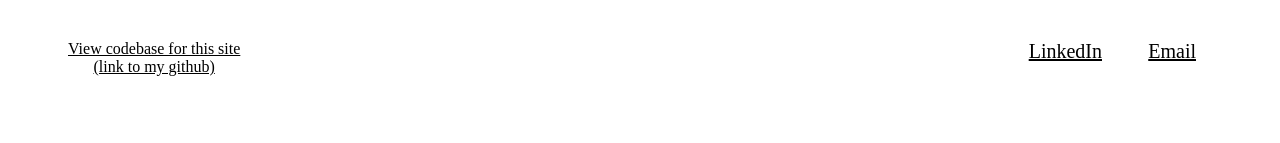
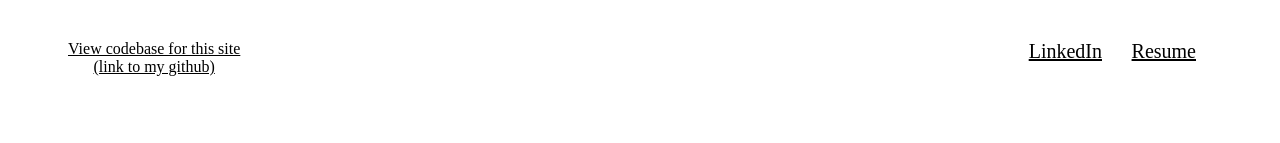
Before and after one commit to doeyeon/tony-profile, a Next.js app: page / in a window 1280 px wide. Shown: the top 143 px of the page. Built offline with nearby package versions, Linux system fonts and the light colour scheme.

Commit message:
Replace email anchor with resume

```diff
--- a/pages/index.tsx
+++ b/pages/index.tsx
@@ -475,7 +475,9 @@ function ProfessionalExperienceDisplay({ experience }: { experience: Professiona
         variants={navVariants}
         transition={{ duration: 0.5 }}
       >
-        <a style={{ fontWeight: 500, fontSize: 20, color: 'black' }} href="mailto:yoon.tony@outlook.com">Email</a>
+        <a style={{ fontWeight: 500, fontSize: 20, color: 'black' }} href="/TonyYoon-Resume.pdf"
+          target="_blank"
+          rel="noopener noreferrer">Resume</a>
       </TopNavEmail >
       <IntroductionSection></IntroductionSection>
       <GetProfessionalExperience experience={experience} />
```
